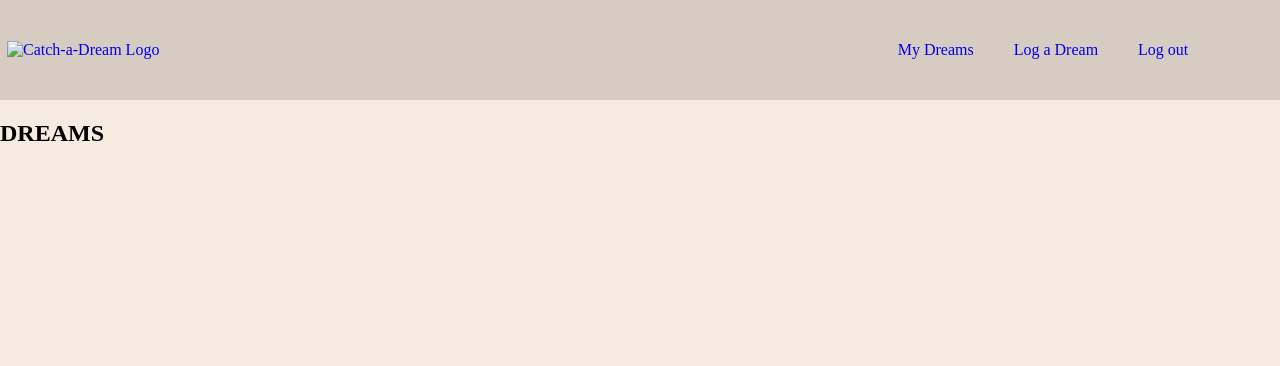
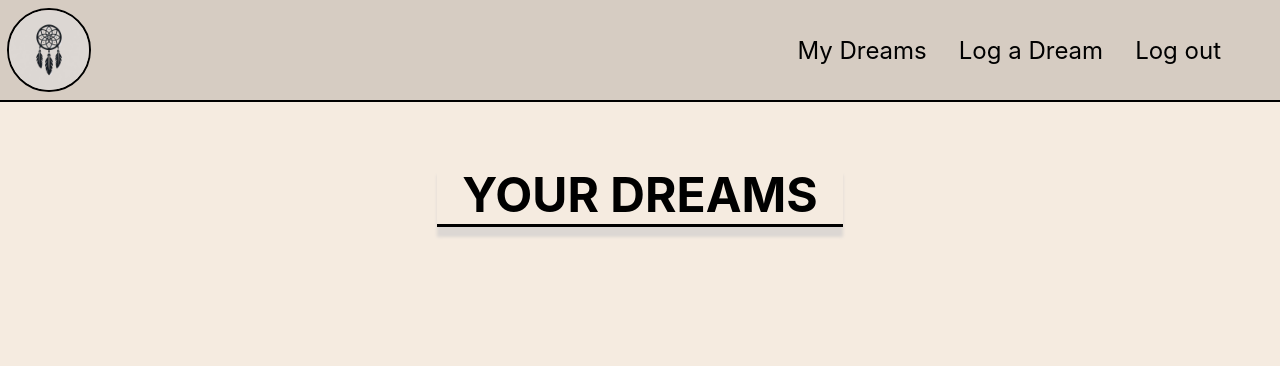
Before and after one commit to juanrw7/catch-a-dream, a Django app: page /dreams/ in a window 1280 px wide. Shown: the top 366 px of the page. Run offline with Django 4.2, Linux system fonts and the light colour scheme; the visitor is signed in with stand-in values (Sample User, id 1); data that the repository does not hold is empty.

Commit message:
add styling to index and detail view for Dream model

```diff
--- a/main_app/models.py
+++ b/main_app/models.py
@@ -31,3 +31,6 @@ class Dream(models.Model):
 
   def get_absolute_url(self):
       return reverse("dream-detail", kwargs={"dream_id": self.id})
+
+  class Meta:
+    ordering = ['-date']
--- a/main_app/static/css/base.css
+++ b/main_app/static/css/base.css
@@ -1,9 +1,13 @@
 html {
   background-color: #f5ebe0;
+  /* overflow-x: hidden; */
+  font-family: -apple-system, BlinkMacSystemFont, 'Segoe UI', 'Roboto',
+    'Oxygen', 'Ubuntu', 'Cantarell', 'Fira Sans', 'Droid Sans',
+    'Helvetica Neue', sans-serif;
 }
 
 body {
-  margin: 0;
+  margin: 125px 0 100px 0;
 }
 
 /* main {
@@ -23,6 +27,18 @@ header {
   height: 100px;
   background-color: #d6ccc2;
   padding: 0 7px;
+  position: fixed;
+  top: 0px;
+  border-bottom: 2px solid black;
+}
+
+a {
+  text-decoration: none;
+  color: black;
+}
+
+a:visited{
+  color: black;
 }
 
 nav {
@@ -34,21 +50,74 @@ nav {
 }
 
 ul {
+  width: 100%;
   display: flex;
-  justify-content: center;
+  justify-content: flex-end;
   align-items: center;
   flex-wrap: wrap;
-  margin: 0;
+  margin: 0 50px 0 0;
   padding: 0;
   list-style-type: none;
+  height: 100px;
 }
 
-a, li{
+.header-logo-container > a, li{
   margin-right: 20px;
   margin-top: 4px;
   margin-bottom: 4px;
 }
 
-a {
-  text-decoration: none;
+.header-logo-container > a {
+  display: flex;
+  border-radius: 50%;
+  height: 80px;
+  width: 80px;
+  margin: 0;
 }
+
+.header-logo-container {
+  border-radius: 50%;
+  height: 80px;
+  width: 80px;
+  border: 2px solid black;
+}
+
+.header-logo-container > a > img {
+  height: 80px;
+  width: 80px;
+  border-radius: 50%;
+}
+
+nav > a {
+  display: inline-block;
+  height: 100px;
+}
+
+nav > a, li {
+  padding: 0 16px;
+  display: flex;
+  justify-content: center;
+  align-items: center;
+
+  margin: 0;
+  height: 100px;
+
+  font-size: 24px;
+  color: black;
+  border-radius: 4px;
+}
+
+nav > a:hover, li:hover {
+  background-color: #dcd7d3;
+
+}
+
+@media only screen and (max-width: 550px) {
+  nav > a, li {
+    height: 50px;
+    font-size: 16px;
+  }
+  ul {
+    margin: 0 20px 0 0;
+  }
+}
--- a/main_app/static/css/dreams/dream-index.css
+++ b/main_app/static/css/dreams/dream-index.css
@@ -0,0 +1,84 @@
+.page-header {
+  display: flex;
+  justify-content: center;
+  align-items: center;
+  font-size: 32px;
+  text-align: center;
+}
+
+.page-header > h1 {
+  padding: 0 25px;
+  border-bottom: 3px solid black;
+  box-shadow: 0 10px 3px 0 #dcd7d3;
+}
+
+.card-container {
+  display: flex;
+  flex-direction: column;
+  justify-content: center;
+  align-items: center;
+  /* padding-left: 200px; */
+}
+
+.card {
+  width: 50%;
+  height: 160px;
+  margin-top: 40px;
+  display: flex;
+  justify-content: flex-start;
+  align-items: center;
+}
+
+.card > a {
+  border-radius: 4px;
+  border-bottom: 2px solid black;
+  border-left: 2px solid black;
+  width: 50%;
+  padding-left: 5px;
+  padding-top: 10px;
+  font-weight: 500;
+}
+
+.card > a:hover {
+  background-color: #dcd7d3;
+}
+
+.card-content {
+  display: flex;
+  justify-content: space-between;
+  align-items: center;
+}
+
+.card-content > h2 {
+  font-size: 30px ;
+}
+
+.dream-info {
+  margin-left: 30px;
+}
+
+.card-img-container {
+  display: flex;
+  flex-direction: column;
+  justify-content: flex-end;
+  min-height: 160px;
+  padding-bottom: 5px;
+}
+
+.card-img-container > img {
+  height: 50px;
+  border-radius: 50%;
+}
+
+
+@media only screen and (max-width: 550px) {
+
+  .card {
+    width: 80%;
+  }
+
+  .card > a {
+    width: 100%;
+  }
+
+}
--- a/main_app/templates/base.html
+++ b/main_app/templates/base.html
@@ -9,7 +9,7 @@
   <link
     rel="shortcut icon"
     type="image/png"
-    href=""
+    href="{% static "images/dreamcatcher4.png" %}"
   >
   <link rel="stylesheet" type="text/css" href="{% static 'css/base.css' %}">
   <title>Catch-a-Dream</title>
@@ -21,7 +21,7 @@
     <div class="header-logo-container">
       <a href="/">
         <img
-          src=""
+          src="{% static "images/dreamcatcher4.png" %}"
           alt="Catch-a-Dream Logo"
         >
       </a>
@@ -29,12 +29,12 @@
     <nav>
       <ul>
         {% if user.is_authenticated  %}
-          <li><a href="{% url 'dream-index' %}">My Dreams</a></li>
-          <li><a href="{% url 'dream-create' %}">Log a Dream</a></li>
-          <li><a href="{% url 'logout' %}">Log out</a></li>
+          <a href="{% url 'dream-index' %}"><li>My Dreams</li></a>
+          <a href="{% url 'dream-create' %}"><li>Log a Dream</li></a>
+          <a href="{% url 'logout' %}"><li>Log out</li></a>
         {% else %}
-          <li><a href="{% url 'home' %}">Login</a></li>
-          <li><a href="{% url 'signup' %}">Sign Up</a></li>
+          <a href="{% url 'home' %}"><li>Login</li></a>
+          <a href="{% url 'signup' %}"><li>Sign Up</li></a>
         {% endif %}
       </ul>
     </nav>
--- a/main_app/templates/dreams/detail.html
+++ b/main_app/templates/dreams/detail.html
@@ -11,15 +11,15 @@
 
 {% block content %}
 
-<section class="cat-container">
+<section class="dream-container">
   <div class="cat-img">
 
   </div>
 
   <div class="dream-details">
+    <h2><span>Type of Dream:</span> <span>{{ dream.str_type }}</span></h2>
     <h1>{{ dream.title }}</h1>
     <h2>{{ dream.date }}</h2>
-    <h2>Type of Dream: {{ dream.str_type }}.</h2>
 
     <p>{{ dream.description }}</p>
 
--- a/main_app/templates/dreams/index.html
+++ b/main_app/templates/dreams/index.html
@@ -12,24 +12,29 @@
 {% block content %}
 
 <section class="page-header">
-  <h1>DREAMS</h1>
+  <h1>YOUR DREAMS</h1>
 </section>
 
-<section class="card-container">
+<div class="card-container">
   {% for dream in dreams %}
     <div class="card">
       <a href="{% url 'dream-detail' dream.id %}">
         <div class="card-content">
+          <div class="dream-info">
+            <h2 class="card-title">{{ dream.title }}</h2>
+            <p>Type of dream: {{ dream.str_type }}.</p>
+            <p><small>{{ dream.date }}</small></p>
+          </div>
           <div class="card-img-container">
-
+            <img
+            src="{% static "images/dreamcatcher4.png" %}"
+            alt="Catch-a-Dream Logo"
+            >
           </div>
-          <h2 class="card-title">{{ dream.title }}</h2>
-          <p>Type of dream: {{ dream.str_type }}.</p>
-          <p><small>{{ dream.date }}</small></p>
         </div>
       </a>
     </div>
   {% endfor %}
-</section>
+  </div>
 
 {% endblock %}
```
Also changed, not shown: main_app/static/css/dreams/dream-detail.css (+72 -0 lines), main_app/static/images/dreamcatcher4.png (added).
